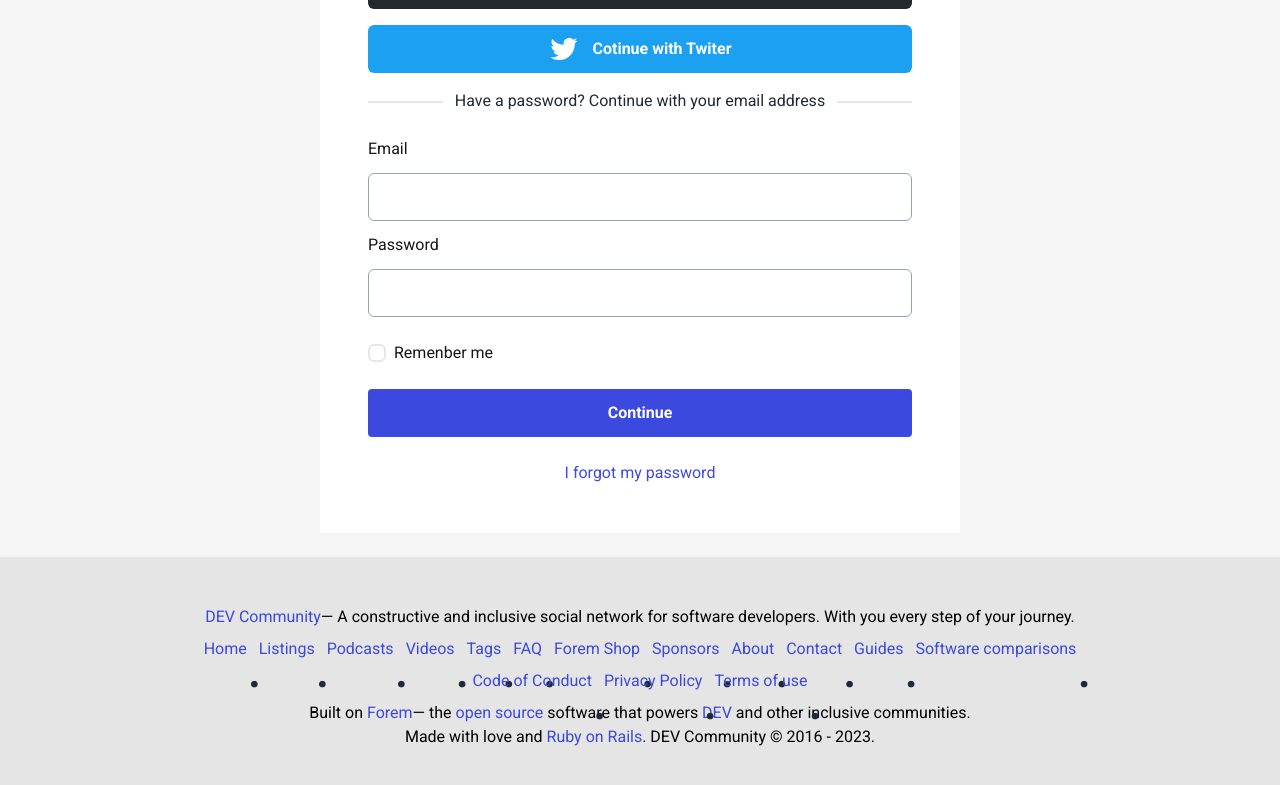
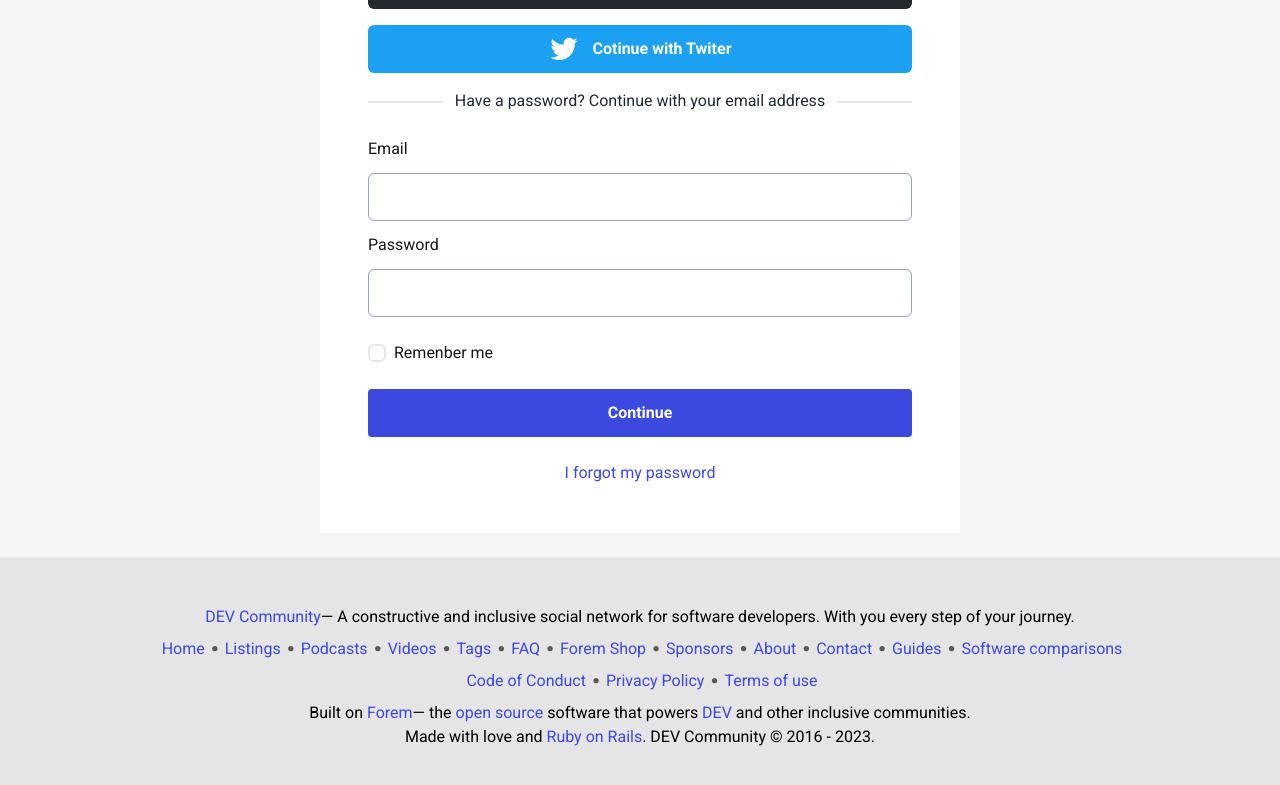
Before and after one commit to JManuelCR/react-challenge-devTo-clone, a React (Vite) app in the folder react-challenge/: page /login in a window 1280 px wide. Shown: the part 331-1116 px from the top of the page. Built offline with nearby package versions, Linux system fonts and the light colour scheme.

Commit message:
fotter done

```diff
--- a/react-challenge/src/components/Footter.tsx
+++ b/react-challenge/src/components/Footter.tsx
@@ -16,34 +16,40 @@
   const secondList = ["Code of Conduct", "Privacy Policy", "Terms of use"];
 
   return (
-    <footer className="p-[48px] bg-[#e5e5e5]">
+    <footer className="p-[48px] bg-[#e5e5e5] w-full">
       <div className="flex flex-col justify-center text-center gap-2">
         <p className="text-[black] font-thin">
           <a className="text-[#3B49DF] font-normal" href="">DEV Community</a>— A constructive and inclusive social
           network for software developers. With you every step of your journey.
         </p>
-        <ul className="flex gap-3 justify-center">
-          {firstAnchorList.map((item, index) => {
+        <ul className="flex gap-4 justify-center flex-wrap">
+          {firstAnchorList.map((item, index, arr) => {
             return (
               <li
               key={`item-first-list-${index}`}
               className="relative"
               >
-                <a className="text-6 text-[#3B49DF] font-light" href="">{item}</a>
-                <span className="text-6xl absolute">.</span>
+                <a className="text-6 text-[#3B49DF] font-light ps-1" href="">{item}</a>
+                { index === arr.length-1
+                        ? ""
+                        : <span className="text-5xl absolute text-[#575757] translate-y-[-50%] top-[-10%] ps-1 opacity-50%">.</span>
+                }
               </li>
             );
           })}
         </ul>
-        <ul className="flex gap-3 justify-center">
-        {secondList.map((item, index) => {
+        <ul className="flex gap-4 justify-center flex-wrap">
+        {secondList.map((item, index, arr) => {
             return (
               <li
               key={`item-first-list-${index}`}
               className="relative"
               >
-                <a className="text-6 text-[#3B49DF] font-light" href="">{item}</a>
-                <span className="text-6xl absolute">.</span>
+                <a className="text-6 text-[#3B49DF] font-light ps-1" href="">{item}</a>
+                {  index === arr.length-1
+                        ? ""
+                        : <span className="text-5xl absolute text-[#575757] translate-y-[-50%] top-[-10%] ps-1">.</span>
+                }
               </li>
             );
           })}
```
